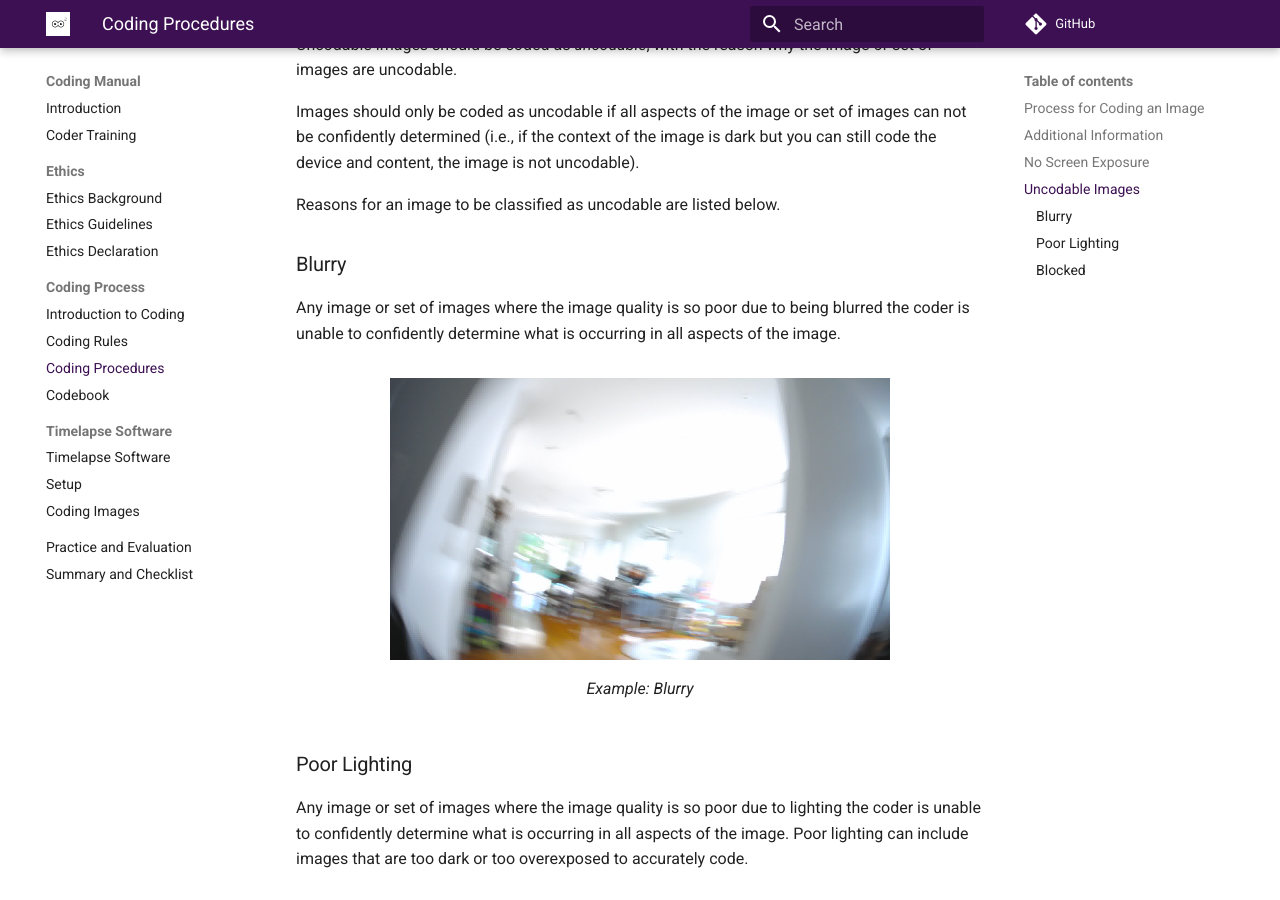
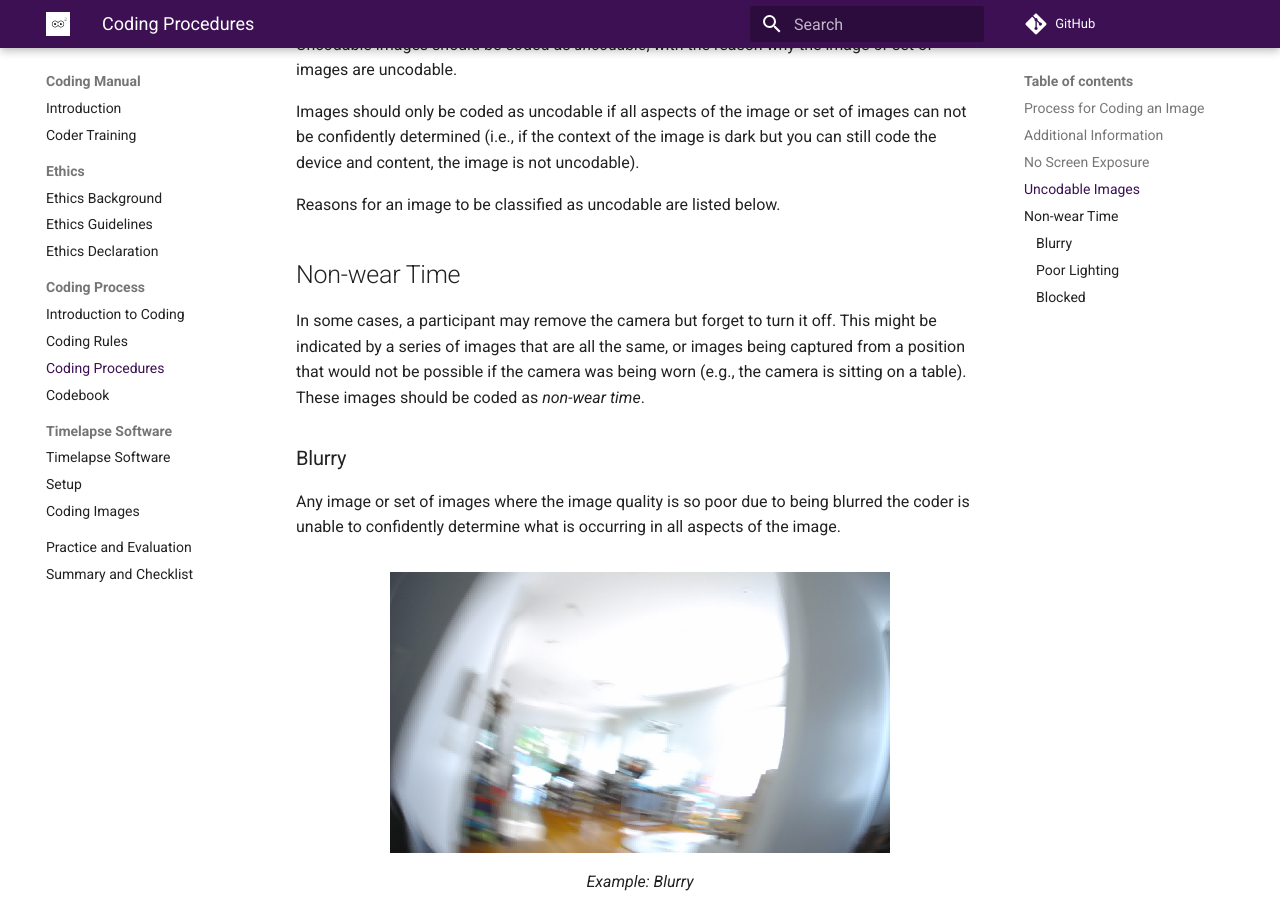
Before and after one commit to Motivation-and-Behaviour/SquareEyes, an MkDocs documentation site: the page built from docs/coding_manual/coding_rules/procedures.md, in a window 1280 px wide and 900 px high, scrolled down 1873 px. Built offline with MkDocs 1.6.1 and Material for MkDocs 9.7.7, drawn with Linux system fonts in a browser that asks for light colours; comment, search, counter and statistics services are not loaded.

Commit message:
Add non-wear guidelines
* Update the template

* Add guidelines for coding non-wear time and removing non-wear time images

```diff
--- a/docs/coding_manual/coding_rules/procedures.md
+++ b/docs/coding_manual/coding_rules/procedures.md
@@ -48,6 +48,12 @@ Images should only be coded as uncodable if all aspects of the image or set of i
 
 Reasons for an image to be classified as uncodable are listed below.
 
+## Non-wear Time
+
+In some cases, a participant may remove the camera but forget to turn it off.
+This might be indicated by a series of images that are all the same, or images being captured from a position that would not be possible if the camera was being worn (e.g., the camera is sitting on a table).
+These images should be coded as *non-wear time*.
+
 ### Blurry
 
 Any image or set of images where the image quality is so poor due to being blurred the coder is unable to confidently determine what is occurring in all aspects of the image.
```
Also changed, not shown: docs/coding_manual/timelapse/coding.md (+5 -0 lines), 1 other file.
